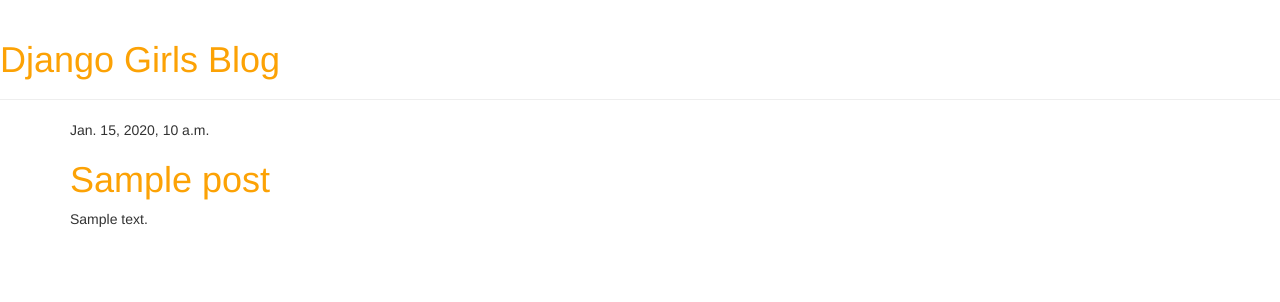
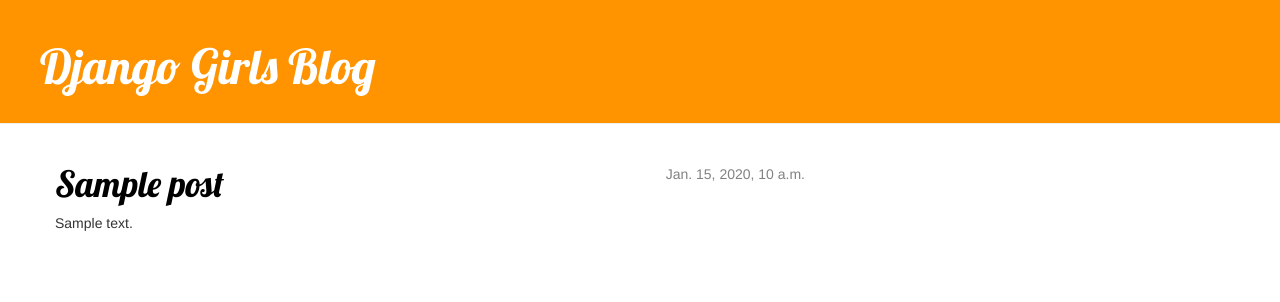
Before and after one commit to Mehdi66410/ArchiWeb, a Django app: template socialnetwork/templates/socialnetwork/base.html in a window 1280 px wide. Shown: the top 302 px of the page. Run offline with Django 3.2, Linux system fonts and the light colour scheme; the template is opened without the code that fills it: most values are stand-ins (such as "Sample title", 1, 10 or a date in 2020); some libraries are stand-ins or nearby versions.

Commit message:
version css new

```diff
--- a/socialnetwork/static/css/blog.css
+++ b/socialnetwork/static/css/blog.css
@@ -1,3 +1,47 @@
-h1 a {
-    color: #FCA205;
+.page-header {
+    background-color: #ff9400;
+    margin-top: 0;
+    padding: 20px 20px 20px 40px;
 }
+
+.page-header h1, .page-header h1 a, .page-header h1 a:visited, .page-header h1 a:active {
+    color: #ffffff;
+    font-size: 36pt;
+    text-decoration: none;
+}
+
+.content {
+    margin-left: 40px;
+}
+
+h1, h2, h3, h4 {
+    font-family: 'Lobster', cursive;
+}
+
+.date {
+    float: right;
+    color: #828282;
+}
+
+.save {
+    float: right;
+}
+
+.post-form textarea, .post-form input {
+    width: 100%;
+}
+
+.top-menu, .top-menu:hover, .top-menu:visited {
+    color: #ffffff;
+    float: right;
+    font-size: 26pt;
+    margin-right: 20px;
+}
+
+.post {
+    margin-bottom: 70px;
+}
+
+.post h1 a, .post h1 a:visited {
+    color: #000000;
+}
```
Also changed, not shown: socialnetwork/templates/socialnetwork/base.html (indentation only).
